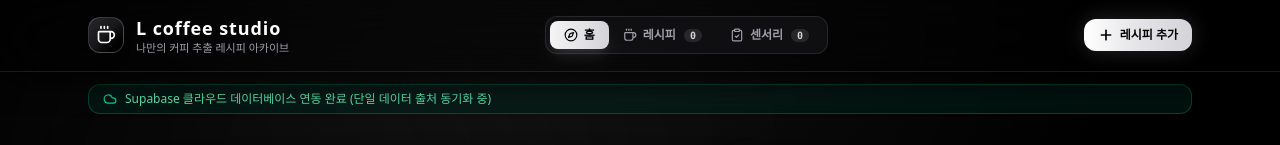
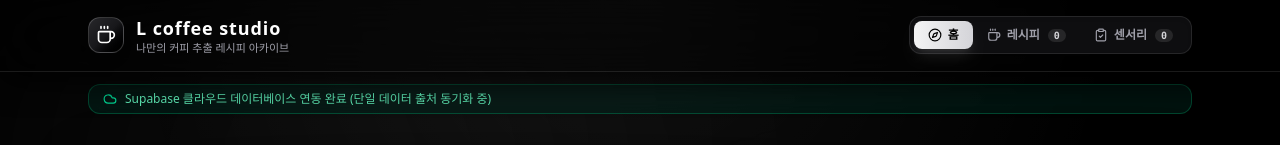
Before and after one commit to archive00lee/coffee-recipe-studio, a React (Vite) app: page / in a window 1280 px wide. Shown: the top 145 px of the page. Built offline with nearby package versions, Linux system fonts and the light colour scheme; no server answers; the database is empty.

Commit message:
Add files via upload

```diff
--- a/src/components/Header.tsx
+++ b/src/components/Header.tsx
@@ -1,10 +1,10 @@
 import React from 'react';
-import { Coffee, Bookmark, Plus, Compass, ClipboardCheck } from 'lucide-react';
+import { Coffee, Bookmark, Compass, ClipboardCheck } from 'lucide-react';
 
 interface HeaderProps {
   activeTab: 'home' | 'recipe' | 'evaluation';
   setActiveTab: (tab: 'home' | 'recipe' | 'evaluation') => void;
-  openAddModal: () => void;
+  openAddModal?: () => void;
   recipeCount: number;
   evaluationCount: number;
   favoriteCount: number;
@@ -85,8 +85,8 @@ export const Header: React.FC<HeaderProps> = ({
         </nav>
 
         {/* Action Button */}
-        <div className="flex items-center space-x-2 shrink-0">
-          {favoriteCount > 0 && (
+        {favoriteCount > 0 && (
+          <div className="flex items-center space-x-2 shrink-0">
             <button
               onClick={() => setActiveTab('recipe')}
               title="즐겨찾기 목록"
@@ -95,16 +95,8 @@ export const Header: React.FC<HeaderProps> = ({
               <Bookmark className="w-3.5 h-3.5 fill-white text-white" />
               <span>{favoriteCount}개 저장됨</span>
             </button>
-          )}
-
-          <button
-            onClick={openAddModal}
-            className="flex items-center space-x-1.5 bg-gradient-to-r from-white via-zinc-200 to-zinc-300 hover:brightness-110 text-black text-xs font-extrabold px-2.5 sm:px-3.5 py-2 rounded-xl transition shadow-[0_0_20px_rgba(255,255,255,0.15)] active:scale-95 whitespace-nowrap shrink-0"
-          >
-            <Plus className="w-4 h-4 stroke-[2.5]" />
-            <span className="hidden sm:inline">레시피 추가</span>
-          </button>
-        </div>
+          </div>
+        )}
 
       </div>
     </header>
```
